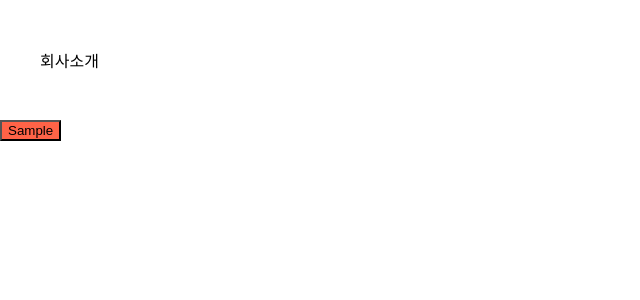
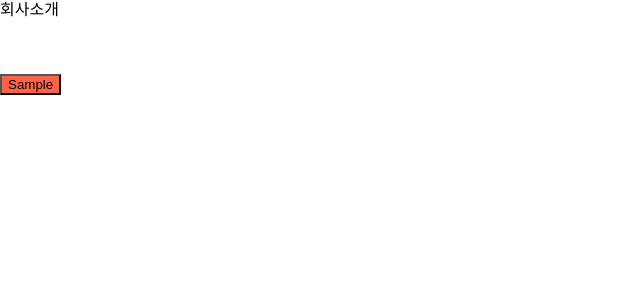
Before and after one commit to MarketingLeverage-Developers/the-bridge-frontend, a Next.js app: page / in a window 1280 px wide. Shown: the top 300 px of the page, without its empty margins (0-640 px from the left). Built offline with nearby package versions, Linux system fonts and the light colour scheme.

Commit message:
feat: Layout 및 하위 컴포넌트 생성

```diff
--- a/src/headful/Layout/Header/Header.module.scss
+++ b/src/headful/Layout/Header/Header.module.scss
@@ -3,16 +3,6 @@
     top: 0;
     background: #fff;
     width: 100%;
-    height: 120px;
     // border-bottom: 1px solid black; // 필요시 주석 해제
     z-index: 10000;
 }
-
-.headerContent {
-    height: 100%;
-    display: flex;
-    justify-content: space-between;
-    align-items: center;
-    margin: 0 auto;
-    max-width: 1200px;
-}
--- a/src/headful/Layout/Header/Header.tsx
+++ b/src/headful/Layout/Header/Header.tsx
@@ -6,11 +6,7 @@ type HeaderProps = {
 };
 
 const Header = ({ children }: HeaderProps) => {
-    return (
-        <header className={styles.header}>
-            <div className={styles.headerContent}>{children}</div>
-        </header>
-    );
+    return <header className={styles.header}>{children}</header>;
 };
 
 export default Header;
--- a/src/headful/Layout/Main/Main.module.scss
+++ b/src/headful/Layout/Main/Main.module.scss
@@ -1,3 +1,3 @@
 .main {
-    margin-top: 120px;
+    margin-top: 74px;
 }
```
Also changed, not shown: src/headful/HeaderContent/HeaderContent.module.scss (added, +11 -0 lines), src/headful/HeaderContent/HeaderContent.tsx (added, +12 -0 lines), src/headful/HeaderContent/Menu/Menu.module.scss (added, +9 -0 lines), src/headful/HeaderContent/Menu/Menu.tsx (added, +22 -0 lines).
